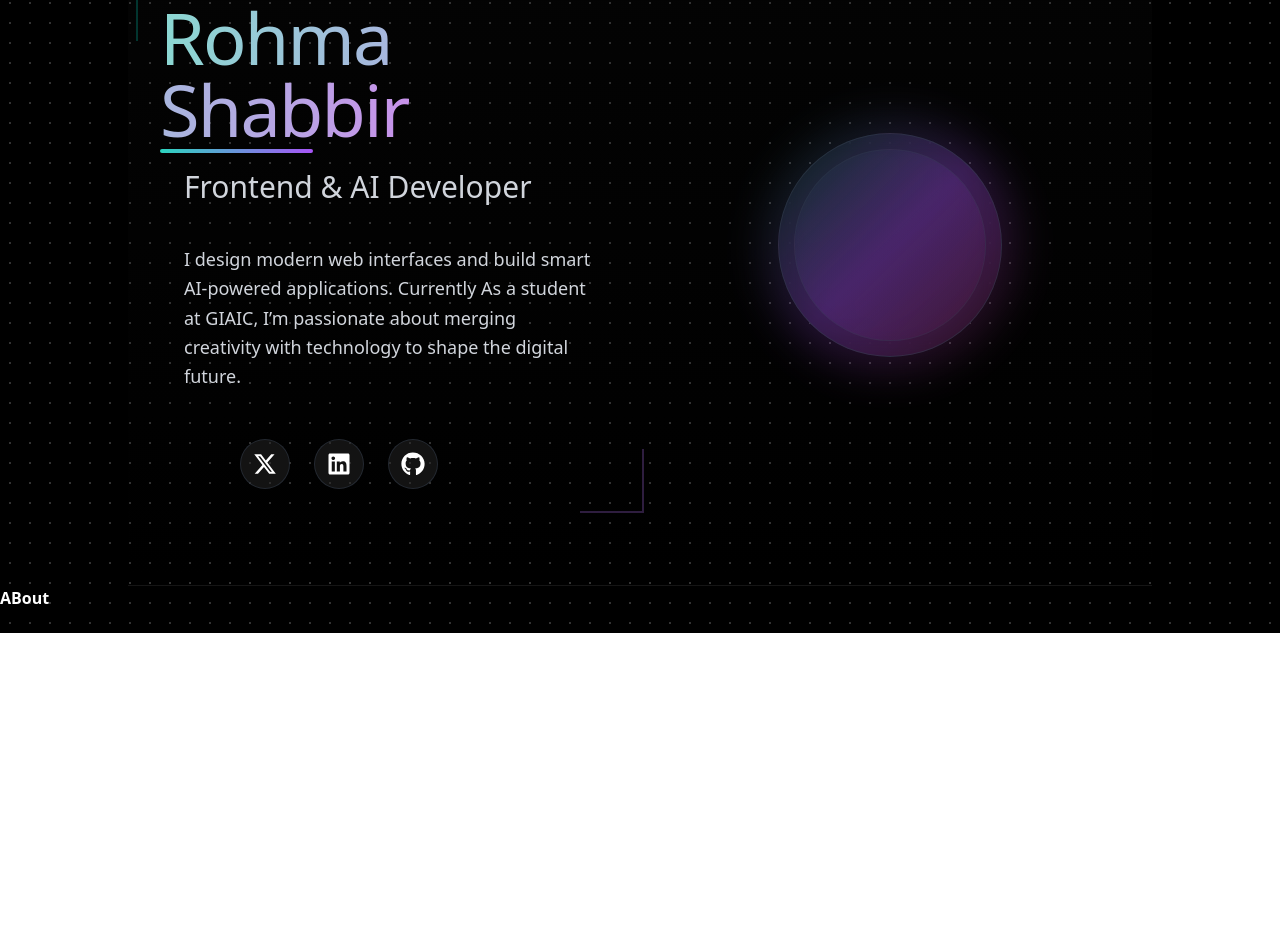
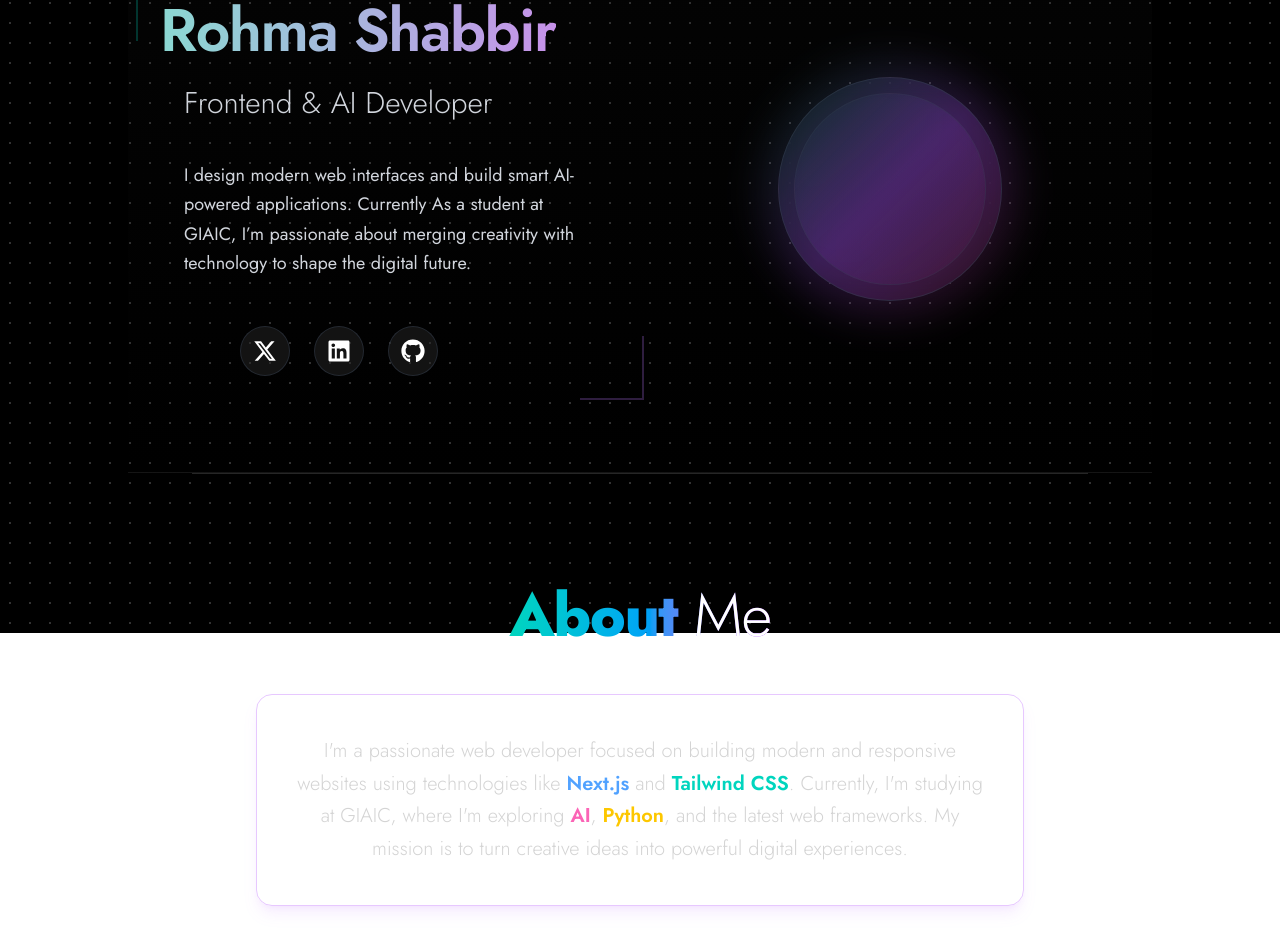
Before and after one commit to RohmaShabbir/Portfolio, a Next.js app: page / in a window 1280 px wide. Shown: the part 167-1116 px from the top of the page. Before the commit the page ends 800 px from the top, so only its background shows below. Built offline with nearby package versions, Linux system fonts and the light colour scheme.

Commit message:
Initial portfolio website code added

```diff
--- a/src/app/layout.tsx
+++ b/src/app/layout.tsx
@@ -1,19 +1,22 @@
 import type { Metadata } from "next";
-import { Geist, Geist_Mono } from "next/font/google";
+// import { Geist, Geist_Mono } from "next/font/google";
 import "./globals.css";
 import Navbar from "@/components/Navbar";
 import Link from "next/link";
+// import "bootstrap-icons/font/bootstrap-icons.css";
+import { Jost } from "next/font/google";
 
+const jost = Jost({ subsets: ["latin"] });
 
-const geistSans = Geist({
-  variable: "--font-geist-sans",
-  subsets: ["latin"],
-});
+// const geistSans = Geist({
+//   variable: "--font-geist-sans",
+//   subsets: ["latin"],
+// });
 
-const geistMono = Geist_Mono({
-  variable: "--font-geist-mono",
-  subsets: ["latin"],
-});
+// const geistMono = Geist_Mono({
+//   variable: "--font-geist-mono",
+//   subsets: ["latin"],
+// });
 
 export const metadata: Metadata = {
   title: "Create Next App",
@@ -28,11 +31,14 @@ export default function RootLayout({
   return (
     <html lang="en">
       <body
-        className={` ${geistSans.variable} ${geistMono.variable} antialiased`}
+        className={` ${jost.className} antialiased`}
       >
-        <div className="absolute top-0 z-[-2] h-screen w-screen bg-black bg-[radial-gradient(#ffffff33_1px,#000000_1px)] bg-[size:20px_20px]"></div>
-        <Link href="https://fonts.googleapis.com/css2?family=Poppins:wght@100;200&display=swap" rel="stylesheet"></Link>
-        <Navbar/>
+        <div className="fixed top-0 left-0 z-[-2] min-h-full w-full bg-black bg-[radial-gradient(#ffffff33_1px,#000000_1px)] bg-[size:20px_20px]"></div>
+        <Link
+          href="https://fonts.googleapis.com/css2?family=Poppins:wght@100;200&display=swap"
+          rel="stylesheet"
+        ></Link>
+        <Navbar />
         {children}
       </body>
     </html>
--- a/src/components/About.tsx
+++ b/src/components/About.tsx
@@ -1,11 +1,37 @@
-import React from 'react'
+import React from 'react';
 
 const About = () => {
   return (
-    <div className='font-bold text-white'>
-      ABout
-    </div>
-  )
-}
+    // Main container for the About section.
+    // Centered, with consistent padding for responsiveness.
+    // Adds a top border for visual separation.
+    <section id="about" className="max-w-4xl mx-auto py-28 px-4 lg:px-8 border-t border-neutral-800">
 
-export default About
+      {/* Content wrapper, centered text for the section */}
+      <div className="flex flex-col items-center text-center text-white">
+        {/* Section Heading with a subtle gradient text effect for uniqueness */}
+        <h2 className="text-4xl sm:text-5xl lg:text-6xl font-extrabold text-transparent bg-clip-text bg-gradient-to-r from-teal-400 via-sky-500 to-purple-600 tracking-tight mb-10 pb-2">
+          About <span className="font-light text-white">Me</span>
+        </h2>
+
+        {/* The main About paragraph with unique styling */}
+        <p className="text-lg sm:text-xl font-light leading-relaxed
+                      p-8 md:p-10 rounded-2xl
+                      border border-purple-500/30 shadow-lg shadow-purple-500/10
+                      max-w-3xl mx-auto
+                      hover:border-purple-500 hover:shadow-purple-500/30
+                      transition-all duration-300 ease-in-out
+                      text-neutral-300"> {/* Main text color */}
+          I'm a passionate web developer focused on building modern and responsive websites using technologies like{' '}
+          <span className="font-semibold text-blue-400">Next.js</span> and{' '}
+          <span className="font-semibold text-teal-400">Tailwind CSS</span>. Currently, I'm studying at GIAIC,
+          where I'm exploring <span className="font-semibold text-pink-400">AI</span>,{' '}
+          <span className="font-semibold text-yellow-400">Python</span>, and the latest web frameworks.
+          My mission is to turn creative ideas into powerful digital experiences.
+        </p>
+      </div>
+    </section>
+  );
+};
+
+export default About;
--- a/src/components/Hero.tsx
+++ b/src/components/Hero.tsx
@@ -13,7 +13,7 @@ const Hero = () => {
           <div className='absolute -top-4 -left-4 sm:-top-6 sm:-left-6 w-12 h-12 sm:w-16 sm:h-16 border-l-2 border-t-2 border-teal-400/30 opacity-80'></div>
           <div className='absolute -bottom-4 -right-4 sm:-bottom-6 sm:-right-6 w-12 h-12 sm:w-16 sm:h-16 border-r-2 border-b-2 border-purple-400/30 opacity-80'></div>
 
-          <h1 className='text-4xl xs:text-5xl sm:text-6xl font-light text-white tracking-tight lg:text-7xl relative'>
+          <h1 className='text-3xl xs:text-4xl font-semibold sm:text-5xl  text-white tracking-tight lg:text-6xl relative'>
             <span style={{
               color: 'transparent',
               backgroundImage: 'linear-gradient(to right, #8bd8d2, #c792ea)',
@@ -22,8 +22,8 @@ const Hero = () => {
             }}>
               Rohma Shabbir
             </span>
-            <span className='absolute -bottom-1 sm:-bottom-2 left-0 w-1/3 h-0.5 sm:h-1 rounded-full'
-                  style={{ background: 'linear-gradient(to right, #2dd4bf, #a855f7)' }}></span>
+            {/* <span className='absolute -bottom-1 sm:-bottom-2 left-0 w-1/3 h-0.5 sm:h-1 rounded-full'
+                  style={{ background: 'linear-gradient(to right, #2dd4bf, #a855f7)' }}></span> */}
           </h1>
 
           <h2 className='text-gray-300 text-lg sm:text-xl md:text-2xl font-light lg:text-3xl mt-4 sm:mt-6'>
```
